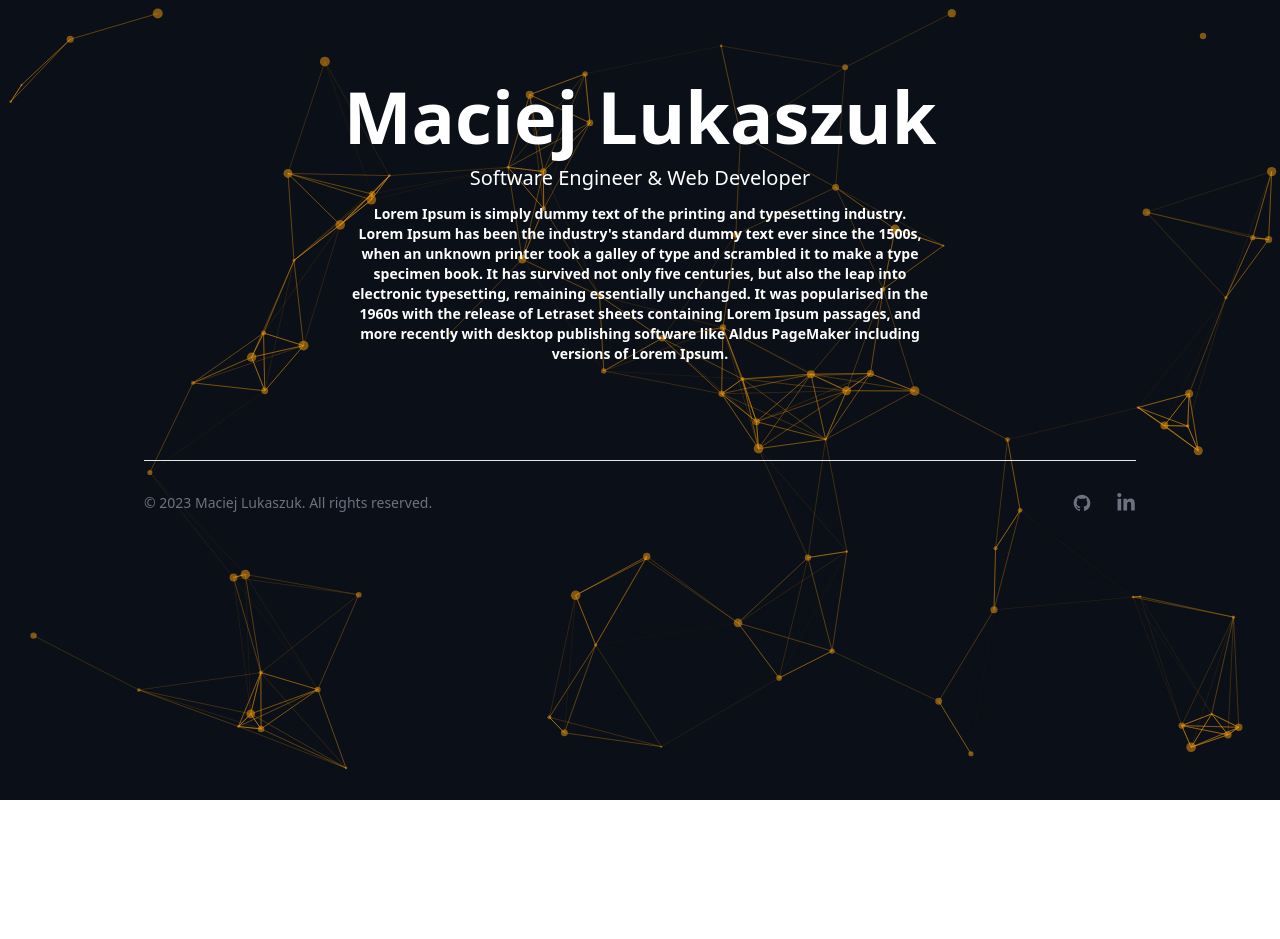
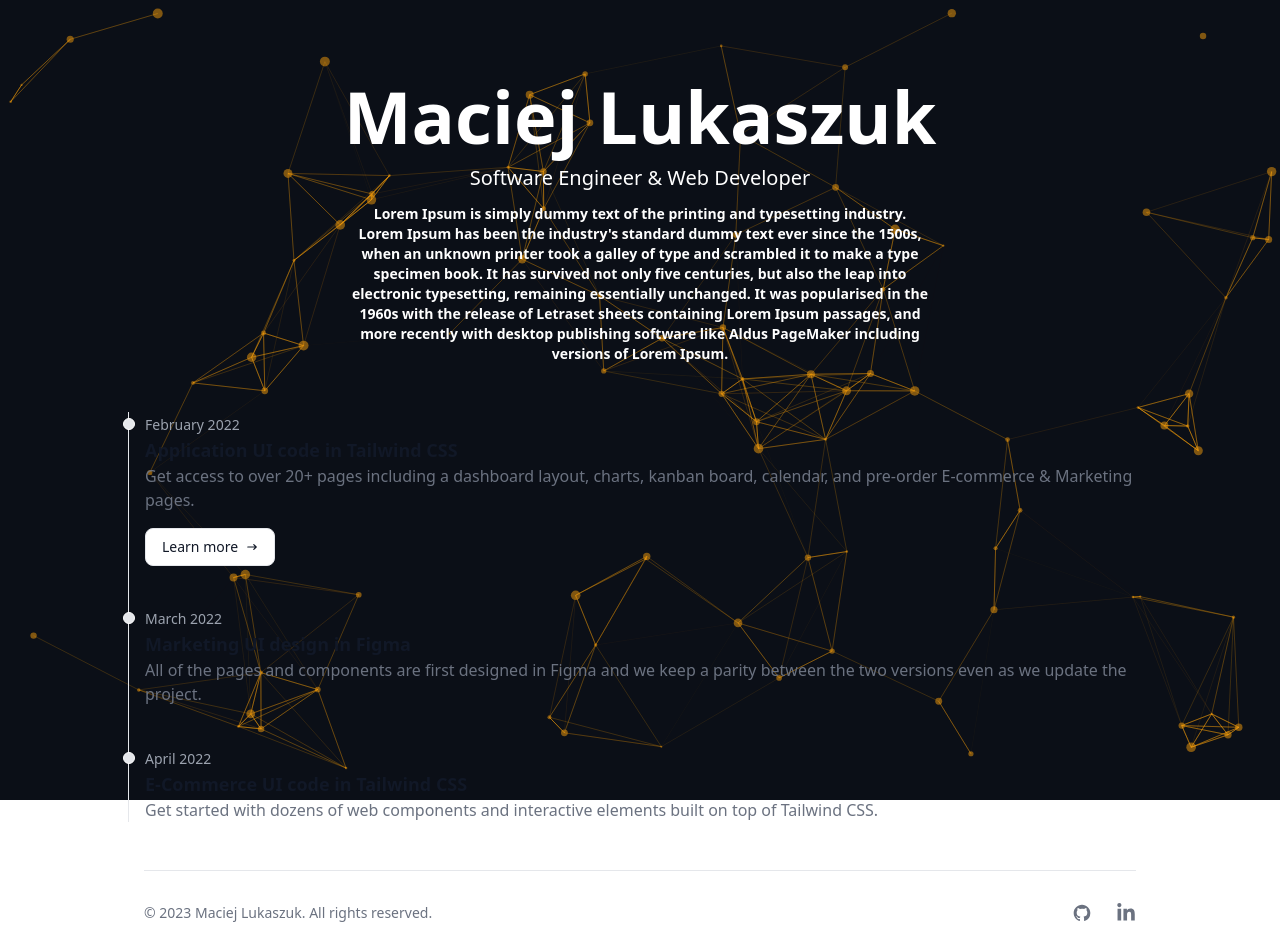
Before and after one commit to raj3k/portfolio, a React (Vite) app: page / in a window 1280 px wide. Before the commit the page ends 800 px from the top, so only its background shows below. Built offline with nearby package versions, Linux system fonts and the light colour scheme.

Commit message:
add Timeline & TimelineItem component

```diff
--- a/src/App.tsx
+++ b/src/App.tsx
@@ -1,6 +1,7 @@
 import Background from "./components/Background";
 import Introduction from "./components/Introduction";
 import Footer from "./components/Footer";
+import Timeline from "./components/Timeline";
 
 function App() {
 
@@ -9,6 +10,7 @@ function App() {
       <Background />
       <div className="max-w-5xl w-11/12 mx-auto">
         <Introduction />
+        <Timeline />
         <Footer />
       </div>
     </main>
--- /dev/null
+++ b/src/components/Timeline.tsx
@@ -0,0 +1,41 @@
+import React from 'react';
+
+const Timeline = () => {
+  return (
+    <ol className="relative border-l border-gray-200 dark:border-gray-700">
+      <li className="mb-10 ml-4">
+        <div
+          className="absolute w-3 h-3 bg-gray-200 rounded-full mt-1.5 -left-1.5 border border-white dark:border-gray-900 dark:bg-gray-700"></div>
+        <time className="mb-1 text-sm font-normal leading-none text-gray-400 dark:text-gray-500">February 2022</time>
+        <h3 className="text-lg font-semibold text-gray-900 dark:text-white">Application UI code in Tailwind CSS</h3>
+        <p className="mb-4 text-base font-normal text-gray-500 dark:text-gray-400">Get access to over 20+ pages
+          including a dashboard layout, charts, kanban board, calendar, and pre-order E-commerce & Marketing pages.</p>
+        <a href="#"
+           className="inline-flex items-center px-4 py-2 text-sm font-medium text-gray-900 bg-white border border-gray-200 rounded-lg hover:bg-gray-100 hover:text-blue-700 focus:z-10 focus:ring-4 focus:outline-none focus:ring-gray-200 focus:text-blue-700 dark:bg-gray-800 dark:text-gray-400 dark:border-gray-600 dark:hover:text-white dark:hover:bg-gray-700 dark:focus:ring-gray-700">Learn
+          more <svg className="w-3 h-3 ml-2" fill="currentColor" viewBox="0 0 20 20" xmlns="http://www.w3.org/2000/svg">
+            <path fill-rule="evenodd"
+                  d="M12.293 5.293a1 1 0 011.414 0l4 4a1 1 0 010 1.414l-4 4a1 1 0 01-1.414-1.414L14.586 11H3a1 1 0 110-2h11.586l-2.293-2.293a1 1 0 010-1.414z"
+                  clip-rule="evenodd"></path>
+          </svg></a>
+      </li>
+      <li className="mb-10 ml-4">
+        <div
+          className="absolute w-3 h-3 bg-gray-200 rounded-full mt-1.5 -left-1.5 border border-white dark:border-gray-900 dark:bg-gray-700"></div>
+        <time className="mb-1 text-sm font-normal leading-none text-gray-400 dark:text-gray-500">March 2022</time>
+        <h3 className="text-lg font-semibold text-gray-900 dark:text-white">Marketing UI design in Figma</h3>
+        <p className="text-base font-normal text-gray-500 dark:text-gray-400">All of the pages and components are first
+          designed in Figma and we keep a parity between the two versions even as we update the project.</p>
+      </li>
+      <li className="ml-4">
+        <div
+          className="absolute w-3 h-3 bg-gray-200 rounded-full mt-1.5 -left-1.5 border border-white dark:border-gray-900 dark:bg-gray-700"></div>
+        <time className="mb-1 text-sm font-normal leading-none text-gray-400 dark:text-gray-500">April 2022</time>
+        <h3 className="text-lg font-semibold text-gray-900 dark:text-white">E-Commerce UI code in Tailwind CSS</h3>
+        <p className="text-base font-normal text-gray-500 dark:text-gray-400">Get started with dozens of web components
+          and interactive elements built on top of Tailwind CSS.</p>
+      </li>
+    </ol>
+  );
+};
+
+export default Timeline;
--- /dev/null
+++ b/src/components/TimelineItem.tsx
@@ -0,0 +1,11 @@
+import React from 'react';
+
+const TimelineItem = () => {
+  return (
+    <div>
+
+    </div>
+  );
+};
+
+export default TimelineItem;
```
